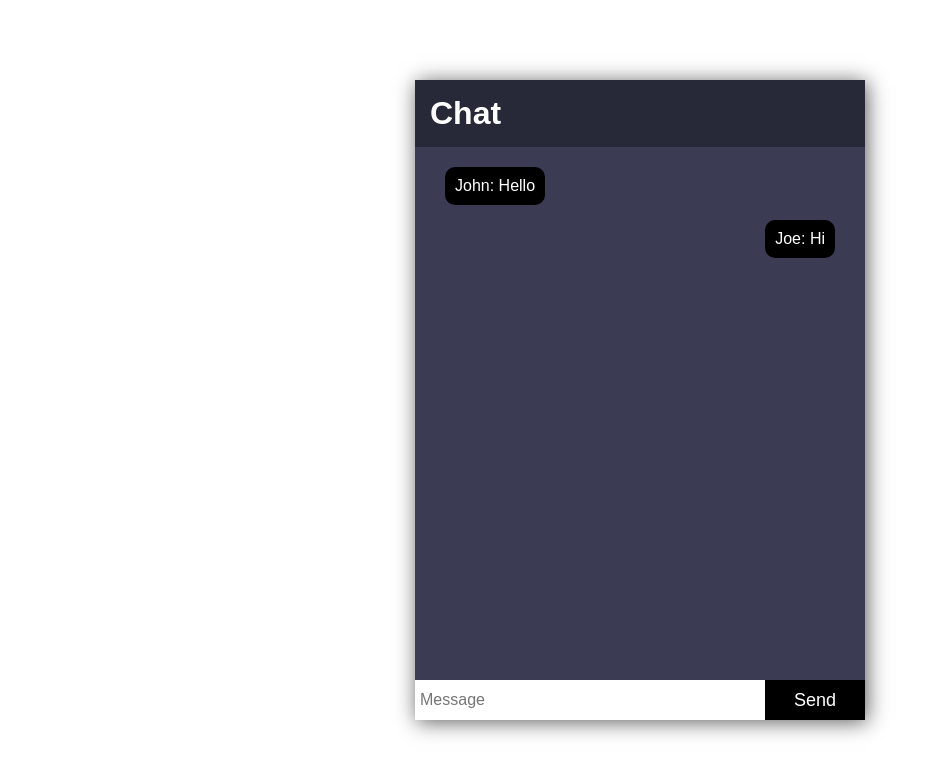
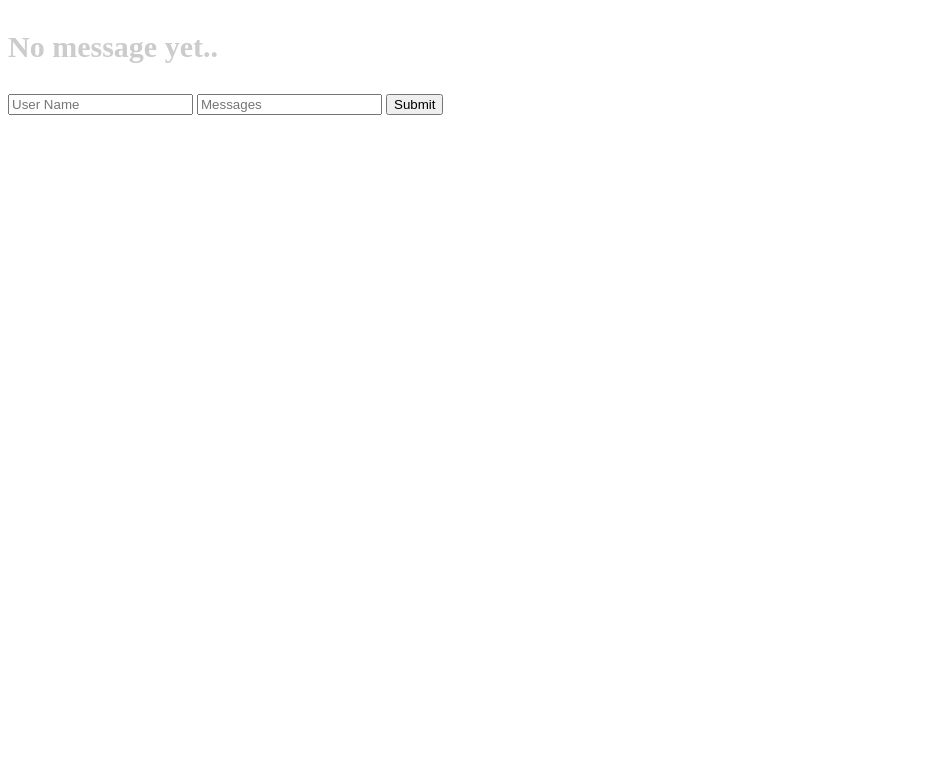
Before and after one commit to aymanbouka/velox, a Flask app: page /chat in a window 1280 px wide. Shown: the top 776 px of the page, without its empty margins (0-937 px from the left). Run offline with Flask 2, Linux system fonts and the light colour scheme; some libraries are stand-ins or nearby versions.

Commit message:
removed search bar from main

```diff
--- a/main.py
+++ b/main.py
@@ -8,11 +8,15 @@ from flask import request
 from flask import redirect, url_for
 from model import Todo
 from database import db
+from flask_socketio import SocketIO
 
 
 app = Flask(__name__)  # create an app
 app.config['SQLALCHEMY_DATABASE_URI'] = 'sqlite:///velox.db'
 app.config['SQLALCHEMY_TRACK_MODIFICATIONS']= False
+# chat secret key
+app.config['SECRET_KEY'] = 'chatsecret'
+socketio = SocketIO(app)
 
 #  Bind SQLAlchemy db object to this Flask app
 db.init_app(app)
@@ -29,8 +33,17 @@ def main():
     return render_template('main.html')
 
 @app.route('/chat')
-def chat():
+def sessions():
     return render_template('chat.html')
+
+def messageReceived(methods=['GET', 'POST']):
+    print('message was received!!!')
+
+@socketio.on('my event')
+def handle_my_custom_event(json, methods=['GET', 'POST']):
+    print('received my event: ' + str(json))
+    socketio.emit('my response', json, callback=messageReceived)
+
 
 
 
--- a/requirements.txt
+++ b/requirements.txt
@@ -6,3 +6,6 @@ Jinja2==3.1.2
 MarkupSafe==2.1.1
 Werkzeug==2.2.2
 zipp==3.10.0
+flask-socketio
+eventlet==0.17.4
+gunicorn==18.0.0
--- a/templates/chat.html
+++ b/templates/chat.html
@@ -2,38 +2,50 @@
 <html lang="en">
 
     <head>
-        <meta charset="UTF-8">
-        <meta http-equiv="X-UA-Compatible" content="IE=edge">
-        <meta name="viewport" content="width=device-width, initial-scale=1.0">
-        <title>Document</title>
-        <link rel="stylesheet" href="/static/chat.css">
-        <!-- fontawesome cdn -->
-        <link rel="stylesheet" href="https://cdnjs.cloudflare.com/ajax/libs/font-awesome/6.2.0/css/all.min.css"
-            integrity="sha512-xh6O/CkQoPOWDdYTDqeRdPCVd1SpvCA9XXcUnZS2FmJNp1coAFzvtCN9BmamE+4aHK8yyUHUSCcJHgXloTyT2A=="
-            crossorigin="anonymous" referrerpolicy="no-referrer" />
+        <title>Flask_Chat_App</title>
     </head>
 
     <body>
 
-        <div class="container">
-            <div class="header">
-                <h1>Chat</h1>
+        <h3 style='color: #ccc;font-size: 30px;'>No message yet..</h3>
+        <div class="message_holder"></div>
 
-            </div>
-            <div class="body">
-                <p class="message">John: Hello</p>
-                <p class="message message-user">Joe: Hi</p>
-            </div>
-            <div class="footer">
-                <form action="submit">
+        <form action="submit" method="POST">
+            <input type="text" class="username" placeholder="User Name" />
+            <input type="text" class="message" placeholder="Messages" />
+            <input type="submit" />
+        </form>
 
-                    <input type="text" name="message" placeholder="Message">
+        <!-- jQuery (necessary for Bootstrap's JavaScript plugins) -->
+        <script src="https://ajax.googleapis.com/ajax/libs/jquery/1.12.4/jquery.min.js"></script>
+        <script src="https://cdnjs.cloudflare.com/ajax/libs/socket.io/1.7.3/socket.io.min.js"></script>
+        <script type="text/javascript">
+            var socket = io.connect('http://' + document.domain + ':' + location.port);
 
-                    <button>Send</button>
+            socket.on('connect', function () {
+                socket.emit('my event', {
+                    data: 'User Connected'
+                })
+                var form = $('form').on('submit', function (e) {
+                    e.preventDefault()
+                    let user_name = $('input.username').val()
+                    let user_input = $('input.message').val()
+                    socket.emit('my event', {
+                        user_name: user_name,
+                        message: user_input
+                    })
+                    $('input.message').val('').focus()
+                })
+            })
+            socket.on('my response', function (msg) {
+                console.log(msg)
+                if (typeof msg.user_name !== 'undefined') {
+                    $('h3').remove()
+                    $('div.message_holder').append('<div><b style="color: #000">' + msg.user_name + '</b> ' + msg.message + '</div>')
+                }
+            })
+        </script>
 
-                </form>
-            </div>
-        </div>
     </body>
 
 </html>
--- a/templates/main.html
+++ b/templates/main.html
@@ -37,13 +37,13 @@
             <div class="search">
                 <div class="row">
                     <div class="col-lg-6">
-                        <div class="input-group">
+                        <!-- <div class="input-group">
 
                             <input type="text" class="form-control" placeholder="Search for..."><span
                                 class="input-group-btn">
                                 <button class="btn btn-default" type="button">Go!</button>
                             </span>
-                        </div><!-- /input-group -->
+                        </div>/input-group -->
                     </div>
 
         </nav>
```
Also changed, not shown: 1 other file.
